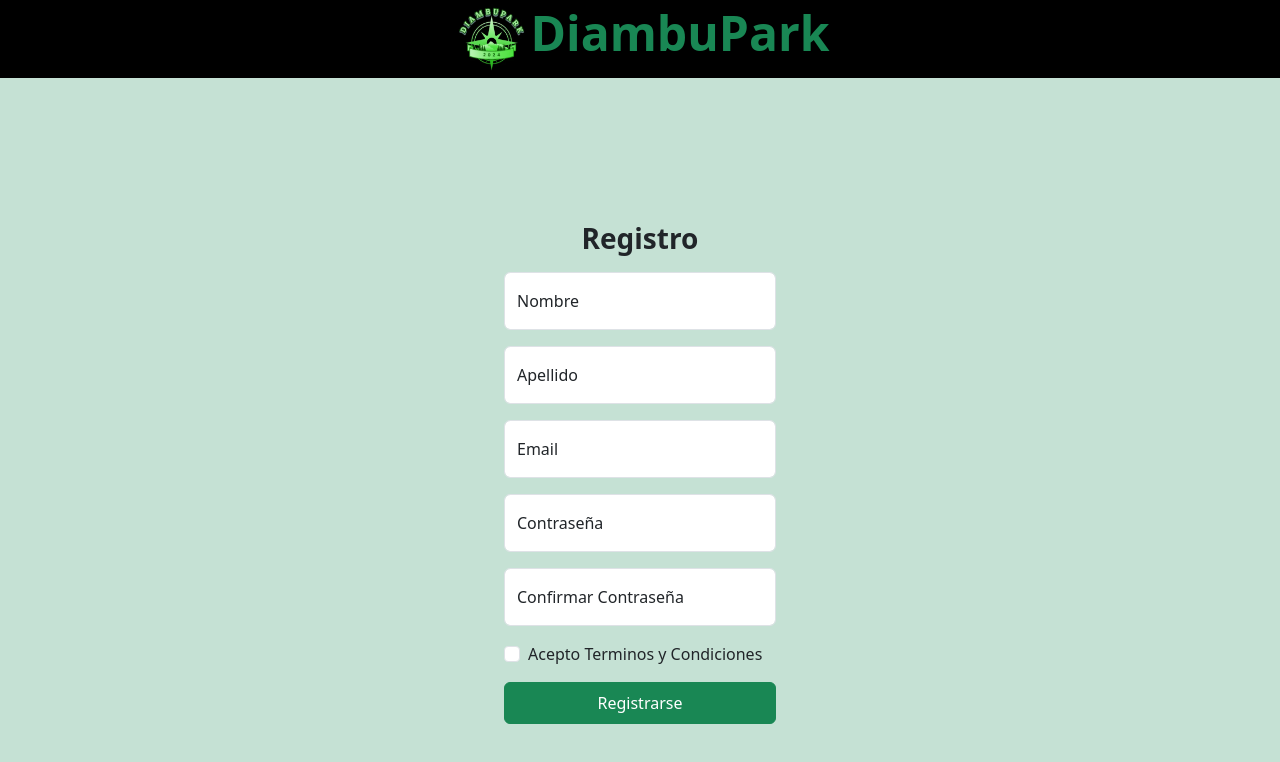
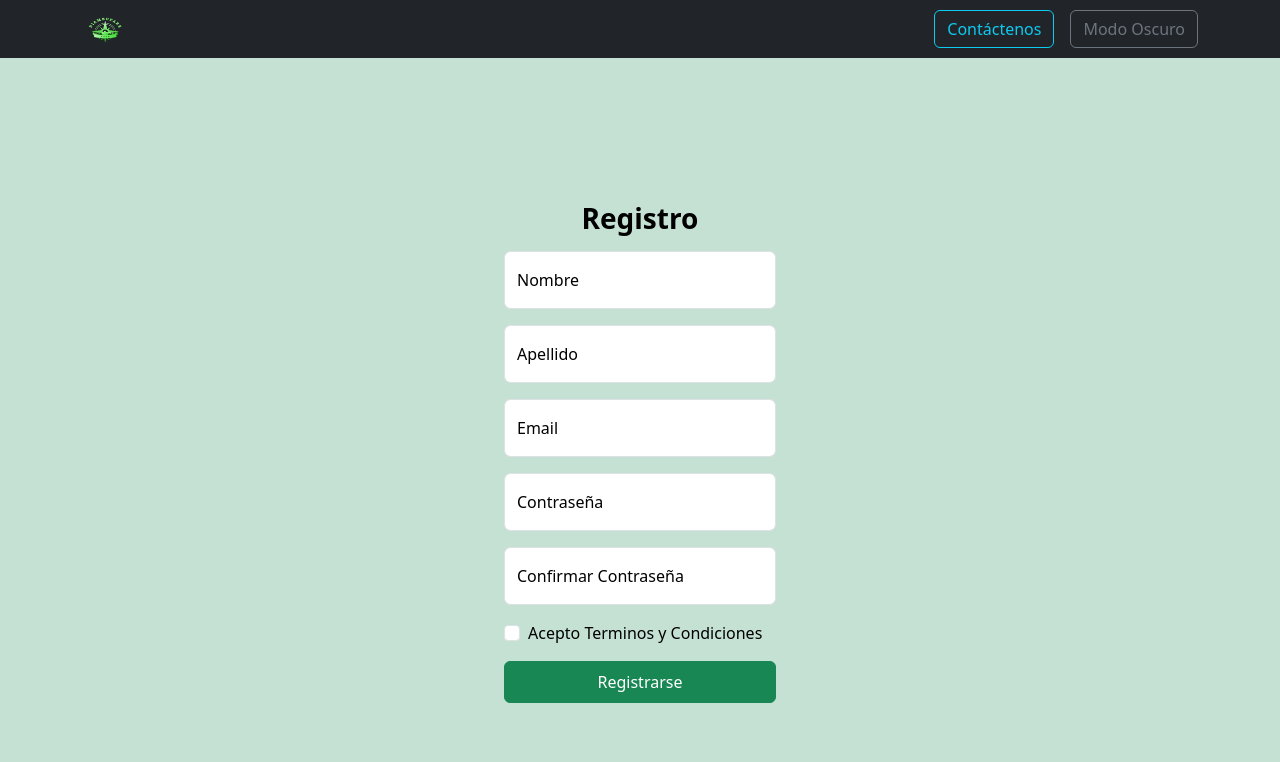
Before and after one commit to NicolasRojas1927/diambufront, a React (Vite) app: page /registro in a window 1280 px wide. Shown: the top 762 px of the page. Built offline with nearby package versions, Linux system fonts and the light colour scheme.

Commit message:
Actualizacion Front

```diff
--- a/src/Login.jsx
+++ b/src/Login.jsx
@@ -1,17 +1,27 @@
 "use client";
-import React, { useState } from 'react';
+import React, { useState, useEffect } from 'react';
 import 'bootstrap/dist/css/bootstrap.min.css';
+import './custom.css'; // Importa el archivo de estilos personalizado
+import 'bootstrap/dist/js/bootstrap.bundle.min.js';
 import './sign-in.css';
-import { useNavigate } from 'react-router-dom'; // Para redirigir al MainMenu
+import { useNavigate, Link } from 'react-router-dom'; // Para redirigir al MainMenu
 
 const Login = () => {
   const [email, setEmail] = useState('');
   const [password, setPassword] = useState('');
+  const [errorMessage, setErrorMessage] = useState(''); // Para manejar los mensajes de error
   const navigate = useNavigate();  // Hook para redirigir
+  const [theme, setTheme] = useState('light');
 
   // Función que maneja el envío del formulario
   const handleSubmit = async (event) => {
     event.preventDefault();
+
+    if (!email || !password) {
+      // Validación de campos vacíos
+      setErrorMessage('Por favor, complete todos los campos.');
+      return;
+    }
 
     const loginData = {
       email: email,
@@ -31,16 +41,24 @@ const Login = () => {
       const data = await response.json();
 
       if (response.ok) {
-        // Guarda el token en el localStorage
         localStorage.setItem('token', data.token);
-        // Redirige al MainMenu
         navigate('/');
       } else {
-        console.error('Error en el inicio de sesión:', data.message);
+        setErrorMessage('Usuario o contraseña incorrectos.');
       }
     } catch (error) {
       console.error('Error de conexión:', error);
+      setErrorMessage('Error en la conexión. Intente nuevamente más tarde.');
     }
+  };
+
+  useEffect(() => {
+    document.documentElement.setAttribute('data-theme', theme);
+  }, [theme]);
+
+  // Alterna entre los temas claro y oscuro
+  const toggleTheme = () => {
+    setTheme(theme === 'light' ? 'dark' : 'light');
   };
 
   return (
@@ -58,6 +76,18 @@ const Login = () => {
             <img src="../src/img/logoSF.webp" alt="Logo" width="65" height="50" />
           </a>
         </div>
+        <div className="ms-auto">
+          <Link to="/registro" className="btn btn-outline-secondary me-2">
+              Registro
+          </Link>
+          <Link to="/contactenos" className="btn btn-outline-info">
+              Contáctenos
+          </Link>
+          {/* Botón para alternar el modo claro/oscuro */}
+          <button className="btn btn-outline-secondary ms-3" onClick={toggleTheme}>
+            {theme === 'light' ? 'Modo Oscuro' : 'Modo Claro'}
+          </button>
+        </div>
       </nav>
 
       {/* Formulario centrado */}
@@ -69,11 +99,14 @@ const Login = () => {
                 className="mb-4"
                 src="../src/img/logoSF.webp"
                 alt="Logo"
-                width="105"
-                height="90"
+                width="200"
+                height="150"
               />
             </center>
             <h1 className="h3 mb-3 fw-normal">Inicio de Sesión</h1>
+
+            {/* Mostrar mensaje de error si lo hay */}
+            {errorMessage && <div className="alert alert-danger">{errorMessage}</div>}
 
             <div className="form-floating mb-3">
               <input
@@ -101,6 +134,11 @@ const Login = () => {
             <button className="btn btn-dark w-100 py-2" type="submit">
               Iniciar Sesión
             </button>
+
+            {/* Botón Olvidé mi contraseña */}
+            <Link to="/recuperar-contrasena" className="btn btn-link mt-3 w-100">
+              Olvidé mi contraseña
+            </Link>
           </form>
         </main>
       </div>
--- a/src/MainMenu.jsx
+++ b/src/MainMenu.jsx
@@ -3,10 +3,12 @@ import React, { useState, useEffect } from 'react';
 import './custom.css'; // Importa el archivo de estilos personalizado
 import 'bootstrap/dist/css/bootstrap.min.css';
 import 'bootstrap/dist/js/bootstrap.bundle.min.js';
-import { Link } from 'react-router-dom'; // Importa el componente Link para la navegación
+import { Link, useNavigate  } from 'react-router-dom'; // Importa el componente Link para la navegación
 
 const MainMenu = () => {
   const [theme, setTheme] = useState('light');
+  const token = localStorage.getItem('token');
+  const navigate = useNavigate();
 
   // Cambia el tema cuando el valor de theme cambia
   useEffect(() => {
@@ -18,6 +20,12 @@ const MainMenu = () => {
     setTheme(theme === 'light' ? 'dark' : 'light');
   };
 
+  const handleLogout = () => {
+    localStorage.removeItem('token');
+    navigate('/login'); // Redirige a la página de login después de cerrar sesión
+  };
+
+
   return (
     <div className="bg-success bg-opacity-25">
       {/* Navbar */}
@@ -28,12 +36,20 @@ const MainMenu = () => {
           </a>
           {/* Botones alineados a la derecha */}
           <div className="ms-auto">
+          {!token ? (
+              <>
                 <Link to="/login" className="btn btn-outline-primary me-2">
                   Login
                 </Link>
                 <Link to="/registro" className="btn btn-outline-secondary me-2">
                   Registro
                 </Link>
+              </>
+            ) : (
+              <button className="btn btn-outline-primary me-2" onClick={handleLogout}>
+                Cerrar Sesión
+              </button>
+            )}
             <Link to="/contactenos" className="btn btn-outline-info">
               Contáctenos
             </Link>
@@ -61,9 +77,8 @@ const MainMenu = () => {
           </div>
           <div className="col-md-6">
             <h2 className="font-weight-bold">DIAMBUPARK</h2>
-            <p>
-              Tu Guía en la Nube para Deporte y Ocio al Aire Libre en Bogotá.
-              Diambupark es una aplicación en la nube que proporciona información acertada sobre los parques de Bogotá...
+            <p style={{ textAlign: 'left' }}>
+            Diambupark es una aplicación en la nube que proporciona información acertada sobre los parques de Bogotá, facilitando la búsqueda de espacios para actividades al aire libre. La plataforma ofrece detalles sobre cada parque, incluyendo horarios, y eventos disponibles, ayudando a los usuarios a encontrar opciones recreativas que se ajusten a sus preferencias. Con mapas interactivos, seguridad y recomendaciones basadas en la ubicación, Diambupark asegura que los visitantes siempre tengan a mano la mejor opción para disfrutar de los parques de la ciudad.
             </p>
           </div>
         </div>
@@ -74,13 +89,13 @@ const MainMenu = () => {
             <div id="carouselExample" className="carousel slide" data-bs-ride="carousel">
               <div className="carousel-inner">
                 <div className="carousel-item active">
-                  <img src="../src/img/Paque93.webp" className="d-block w-100 h-100" alt="..." />
+                  <img src="../src/img/Paque93.webp" className="d-block w-100 img-fluid" alt="..." />
                 </div>
                 <div className="carousel-item">
-                  <img src="../src/img/Paque932.webp" className="d-block w-100 h-100" alt="..." />
+                  <img src="../src/img/Paque932.webp" className="d-block w-100 img-fluid" alt="..." />
                 </div>
                 <div className="carousel-item">
-                  <img src="../src/img/Paque933.webp" className="d-block w-100 h-100" alt="..." />
+                  <img src="../src/img/Paque933.webp" className="d-block w-100 img-fluid" alt="..." />
                 </div>
               </div>
               <button className="carousel-control-prev" type="button" data-bs-target="#carouselExample" data-bs-slide="prev">
@@ -94,6 +109,7 @@ const MainMenu = () => {
             </div>
           </div>
         </div>
+
 
         <br />
 
--- a/src/Register.jsx
+++ b/src/Register.jsx
@@ -1,6 +1,9 @@
-import { useState } from 'react';
+"use client"
+import { useState, useEffect } from 'react';
 import 'bootstrap/dist/css/bootstrap.min.css';
+import './custom.css';
 import './sign-in.css';
+import { Link } from 'react-router-dom'; // Para redirigir al MainMenu
 
 function Register() {
     const [name, setName] = useState('');
@@ -8,6 +11,7 @@ function Register() {
     const [email, setEmail] = useState('');
     const [password, setPassword] = useState('');
     const [confirmpass, setConfirmPass] = useState('');
+    const [theme, setTheme] = useState('light');
 
     const handleSubmit = async (e) => {
         e.preventDefault();
@@ -43,21 +47,42 @@ function Register() {
         confirmpass: confirmpass
     };
 
+    // Cambia el tema cuando el valor de theme cambia
+  useEffect(() => {
+    document.documentElement.setAttribute('data-theme', theme);
+  }, [theme]);
+
+  // Alterna entre los temas claro y oscuro
+  const toggleTheme = () => {
+    setTheme(theme === 'light' ? 'dark' : 'light');
+  };
+
 
 
     return (
-        <div className=" justify-content-center vh-100 bg-success text-dark bg-opacity-25" >
-            <div className="p-1 container-fluid d-flex justify-content-center bg-black">
-                <img
-                    className="align-items-center"
-                    src="../src/img/Logo.webp"
-                    alt="Bootstrap Logo"
-                    width="80"
-                    height="70"
-                />
-                <span className="display-5 fw-bold text-success"
-                >DiambuPark</span>
-            </div>
+        <div className=" justify-content-center vh-100 bg-success bg-opacity-25"
+        style={{
+            backgroundSize: 'cover',
+            backgroundPosition: 'center',
+          }}>
+            <nav className="navbar navbar-expand-lg bg-dark">
+                <div className="container">
+                <a className="navbar-brand" href="/">
+                    <img src="../src/img/logoSF.webp" alt="" width="45" height="30" />
+                </a>
+                {/* Botones alineados a la derecha */}
+                <div className="ms-auto">
+
+                    <Link to="/contactenos" className="btn btn-outline-info">
+                    Contáctenos
+                    </Link>
+                    {/* Botón para alternar el modo claro/oscuro */}
+                    <button className="btn btn-outline-secondary ms-3" onClick={toggleTheme}>
+                    {theme === 'light' ? 'Modo Oscuro' : 'Modo Claro'}
+                    </button>
+                </div>
+                </div>
+            </nav>
             <main className="form-signin d-flex justify-content-center m-5 p-5">
                 <form onSubmit={handleSubmit} className="w-25">
 
--- a/src/custom.css
+++ b/src/custom.css
@@ -45,3 +45,9 @@
   .bg-success-subtle-opacity {
     background-color: rgba(212, 237, 218, 0.25) !important; /* Verde con opacidad del 25% */
   }
+
+  .carousel-inner img {
+    width: 100%; /* Ajusta el ancho de la imagen al 100% del contenedor */
+    height: 600px; /* Ajusta la altura a un valor fijo */
+    object-fit: cover; /* Asegura que la imagen cubra el área sin distorsión */
+  }
```
Lines whose indentation alone changed are shown as unchanged.
